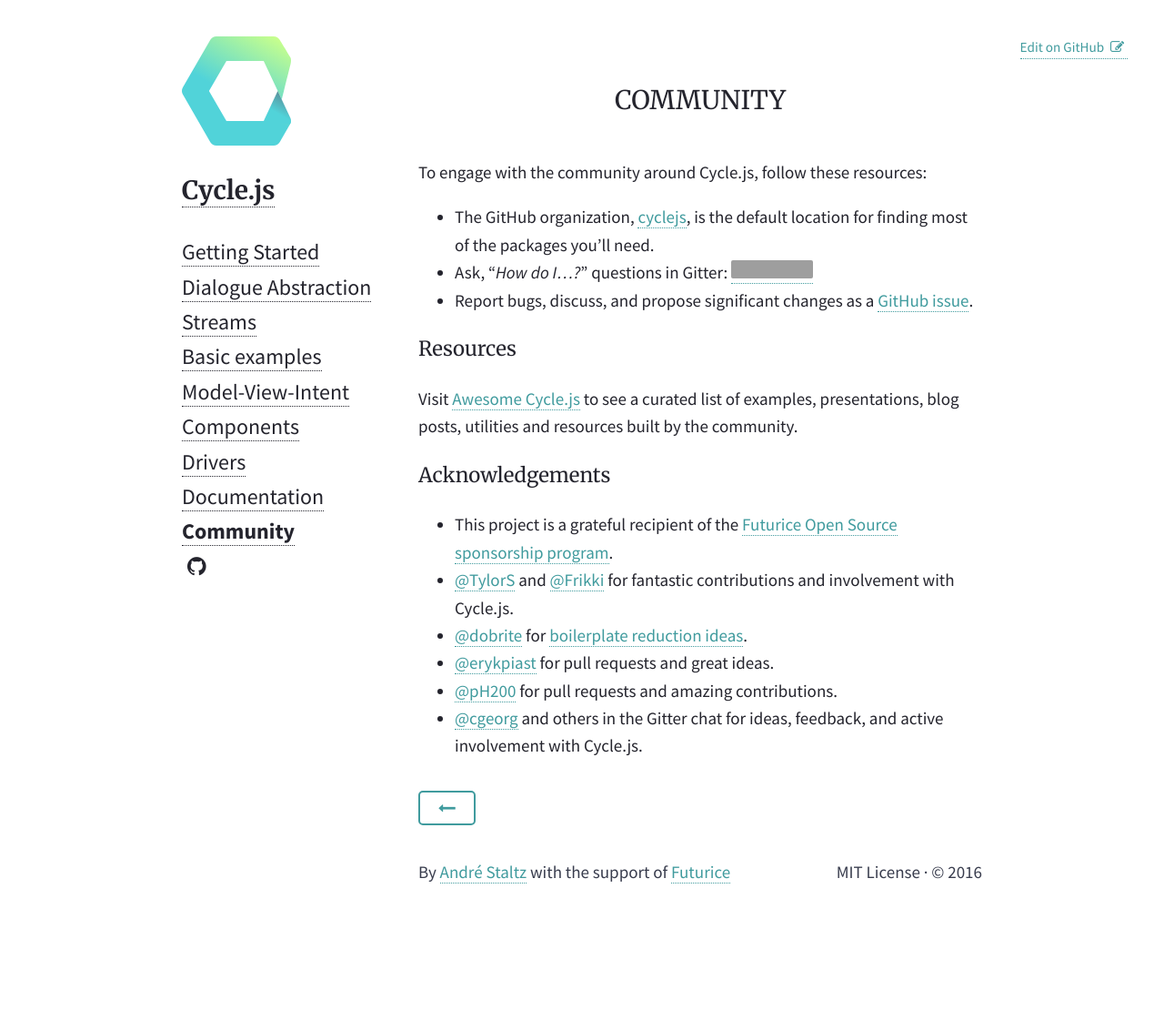
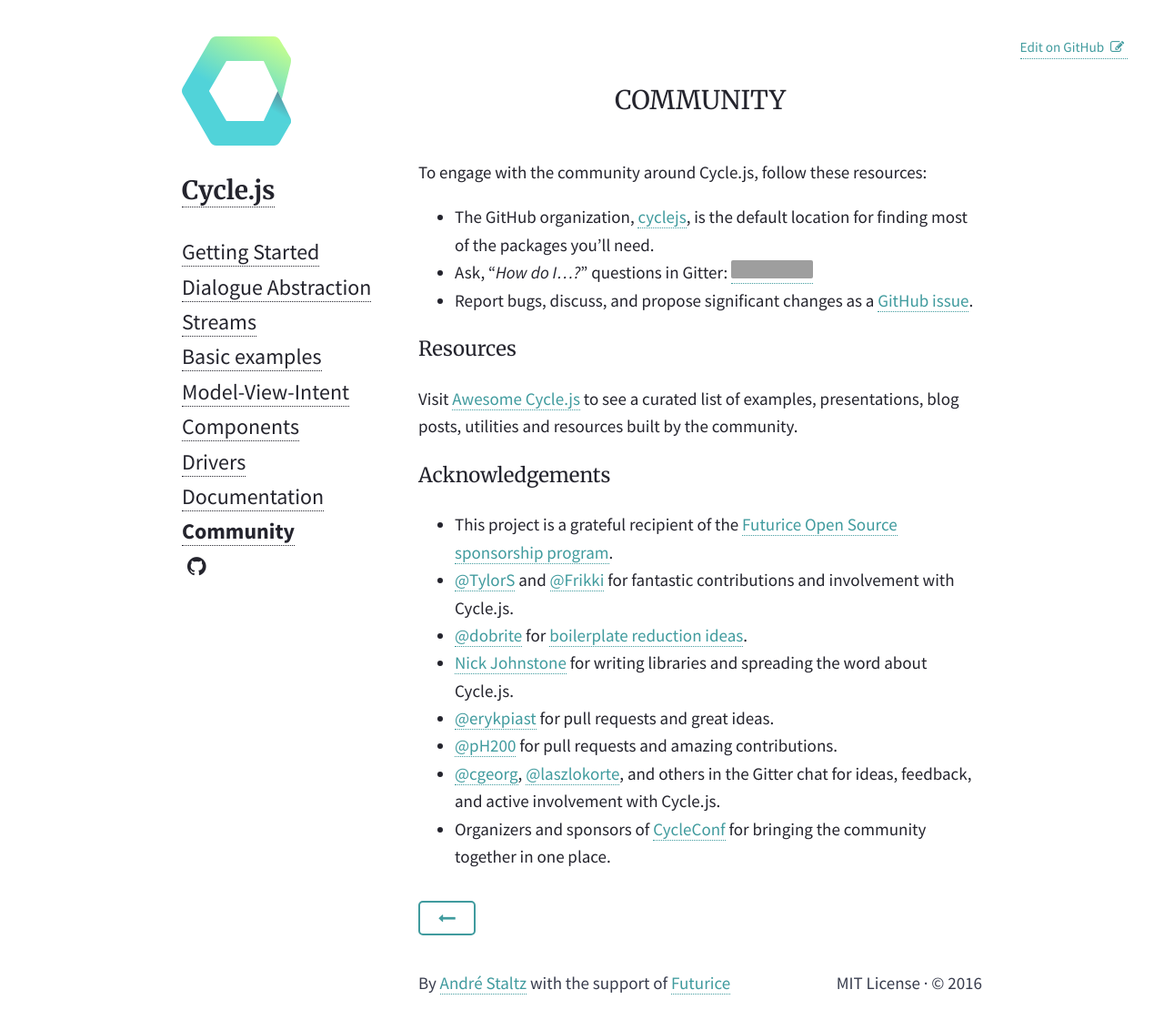
Before and after one commit to cyclejs/old-website, a Jekyll site: the page built from _posts/2015-01-21-community.md, in a window 1280 px wide and 1135 px high. Shown: the top 1132 px of the window at 91% size. Built offline with Jekyll 4.4.1, drawn with Linux system fonts in a browser that asks for light colours; nearby versions of some CDN libraries; grey boxes are pictures that could not be loaded.

Commit message:
Update Community chapter for Cycle Diversity

```diff
--- a/_posts/2015-01-21-community.md
+++ b/_posts/2015-01-21-community.md
@@ -11,13 +11,15 @@
 
 ### Resources
 
-Visit [Awesome Cycle.js](https://github.com/vic/awesome-cyclejs) to see a curated list of examples, presentations, blog posts, utilities and resources built by the community.
+Visit [Awesome Cycle.js](https://github.com/cyclejs-community/awesome-cyclejs) to see a curated list of examples, presentations, blog posts, utilities and resources built by the community.
 
 ### Acknowledgements
 
 - This project is a grateful recipient of the [Futurice Open Source sponsorship program](http://futurice.com/blog/sponsoring-free-time-open-source-activities).
 - [@TylorS](https://github.com/TylorS) and [@Frikki](https://github.com/Frikki/) for fantastic contributions and involvement with Cycle.js.
 - [@dobrite](https://github.com/dobrite) for [boilerplate reduction ideas](https://github.com/cyclejs/core/issues/56).
+- [Nick Johnstone](https://github.com/Widdershin/) for writing libraries and spreading the word about Cycle.js.
 - [@erykpiast](https://github.com/erykpiast) for pull requests and great ideas.
 - [@pH200](https://github.com/pH200) for pull requests and amazing contributions.
-- [@cgeorg](https://github.com/cgeorg) and others in the Gitter chat for ideas, feedback, and active involvement with Cycle.js.
+- [@cgeorg](https://github.com/cgeorg), [@laszlokorte](https://github.com/laszlokorte),  and others in the Gitter chat for ideas, feedback, and active involvement with Cycle.js.
+- Organizers and sponsors of [CycleConf](http://cycleconf.com/) for bringing the community together in one place.
```
